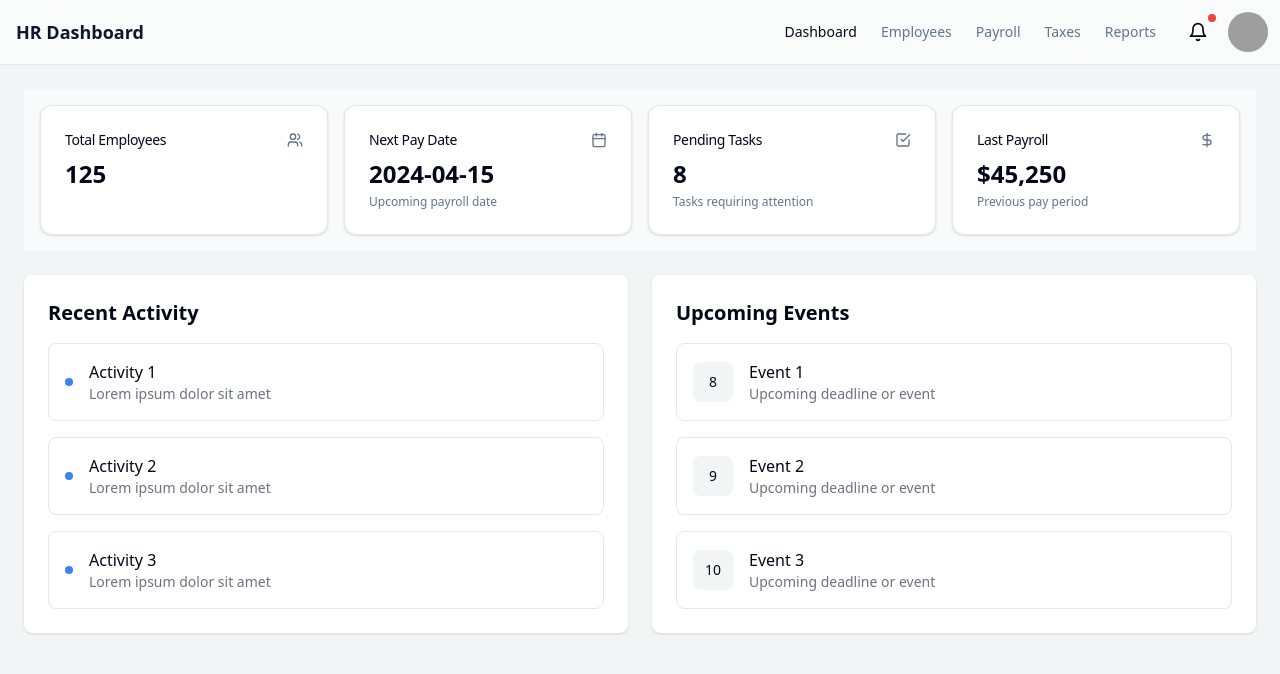
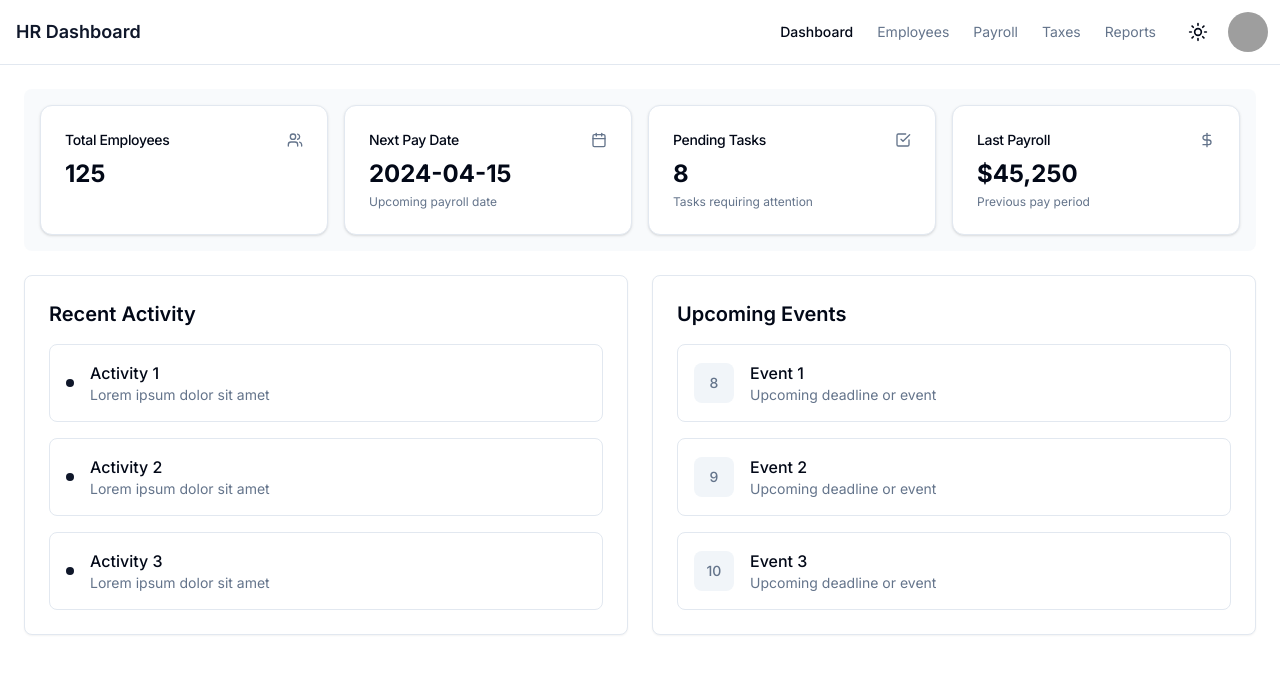
Before and after one commit to lenoxramsey/KampeynHR, a React (Vite) app: page / in a window 1280 px wide. Shown: the top 674 px of the page. Built offline with nearby package versions, Linux system fonts and the light colour scheme; grey boxes are pictures that could not be loaded.

Commit message:
Update all fonts to Inter font family. Also, replaced notifications icon with dark mode icon and functionality.

```diff
--- a/src/components/dashboard/MetricsGrid.tsx
+++ b/src/components/dashboard/MetricsGrid.tsx
@@ -16,13 +16,15 @@ const MetricCard = ({
   description,
 }: MetricCardProps) => {
   return (
-    <Card className="bg-white">
+    <Card className="bg-card">
       <CardHeader className="flex flex-row items-center justify-between space-y-0 pb-2">
-        <CardTitle className="text-sm font-medium">{title}</CardTitle>
+        <CardTitle className="text-sm font-medium text-card-foreground">
+          {title}
+        </CardTitle>
         <div className="h-4 w-4 text-muted-foreground">{icon}</div>
       </CardHeader>
       <CardContent>
-        <div className="text-2xl font-bold">{value}</div>
+        <div className="text-2xl font-bold text-card-foreground">{value}</div>
         {description && (
           <p className="text-xs text-muted-foreground mt-1">{description}</p>
         )}
@@ -49,7 +51,7 @@ export default function MetricsGrid({
   },
 }: MetricsGridProps) {
   return (
-    <div className="grid gap-4 md:grid-cols-2 lg:grid-cols-4 p-4 bg-gray-50">
+    <div className="grid gap-4 md:grid-cols-2 lg:grid-cols-4 p-4 bg-muted/50 rounded-lg">
       <MetricCard
         title="Total Employees"
         value={metrics.totalEmployees.toString()}
--- a/src/components/home.tsx
+++ b/src/components/home.tsx
@@ -1,9 +1,12 @@
-import React from "react";
+import React, { Suspense } from "react";
+import { LoadingSpinner } from "./ui/loading-spinner";
 
-import Header from "./layout/Header";
-import MetricsGrid from "./dashboard/MetricsGrid";
-import NotificationCenter from "./notifications/NotificationCenter";
-import EmployeeWizard from "./onboarding/EmployeeWizard";
+const Header = React.lazy(() => import("./layout/Header"));
+const MetricsGrid = React.lazy(() => import("./dashboard/MetricsGrid"));
+const NotificationCenter = React.lazy(
+  () => import("./notifications/NotificationCenter"),
+);
+const EmployeeWizard = React.lazy(() => import("./onboarding/EmployeeWizard"));
 
 interface HomeProps {
   userName?: string;
@@ -42,35 +45,40 @@ export default function Home({
   showOnboarding = false,
 }: HomeProps) {
   return (
-    <div className="min-h-screen bg-gray-100">
+    <div className="min-h-screen bg-background">
       <div className="flex h-screen">
         <div className="flex-1 flex flex-col">
+          <Suspense fallback={<LoadingSpinner />}>
             <Header
               userName={userName}
               userEmail={userEmail}
               notifications={notifications}
             />
+          </Suspense>
           <main className="flex-1 overflow-auto p-6 space-y-6">
+            <Suspense fallback={<LoadingSpinner />}>
               <MetricsGrid metrics={metrics} />
+            </Suspense>
 
             <div className="grid grid-cols-1 md:grid-cols-2 gap-6">
               {/* Left column for recent activity */}
               <div className="space-y-6">
-                <div className="bg-white p-6 rounded-lg shadow">
-                  <h2 className="text-xl font-semibold mb-4">
+                <div className="bg-card p-6 rounded-lg shadow-sm border">
+                  <h2 className="text-xl font-semibold mb-4 text-card-foreground">
                     Recent Activity
                   </h2>
                   <div className="space-y-4">
-                    {/* Placeholder for recent activity items */}
                     {Array.from({ length: 3 }).map((_, i) => (
                       <div
                         key={i}
-                        className="p-4 border rounded-lg flex items-center space-x-4"
+                        className="p-4 border rounded-lg flex items-center space-x-4 bg-background"
                       >
-                        <div className="w-2 h-2 bg-blue-500 rounded-full" />
+                        <div className="w-2 h-2 bg-primary rounded-full" />
                         <div>
-                          <p className="font-medium">Activity {i + 1}</p>
-                          <p className="text-sm text-gray-500">
+                          <p className="font-medium text-foreground">
+                            Activity {i + 1}
+                          </p>
+                          <p className="text-sm text-muted-foreground">
                             Lorem ipsum dolor sit amet
                           </p>
                         </div>
@@ -82,27 +90,28 @@ export default function Home({
 
               {/* Right column for upcoming events */}
               <div className="space-y-6">
-                <div className="bg-white p-6 rounded-lg shadow">
-                  <h2 className="text-xl font-semibold mb-4">
+                <div className="bg-card p-6 rounded-lg shadow-sm border">
+                  <h2 className="text-xl font-semibold mb-4 text-card-foreground">
                     Upcoming Events
                   </h2>
                   <div className="space-y-4">
-                    {/* Placeholder for upcoming events */}
                     {Array.from({ length: 3 }).map((_, i) => (
                       <div
                         key={i}
-                        className="p-4 border rounded-lg flex items-center space-x-4"
+                        className="p-4 border rounded-lg flex items-center space-x-4 bg-background"
                       >
-                        <div className="w-10 h-10 bg-gray-100 rounded-lg flex items-center justify-center">
-                          <span className="text-sm font-medium">
+                        <div className="w-10 h-10 bg-muted rounded-lg flex items-center justify-center">
+                          <span className="text-sm font-medium text-muted-foreground">
                             {new Date(
                               Date.now() + i * 24 * 60 * 60 * 1000,
                             ).getDate()}
                           </span>
                         </div>
                         <div>
-                          <p className="font-medium">Event {i + 1}</p>
-                          <p className="text-sm text-gray-500">
+                          <p className="font-medium text-foreground">
+                            Event {i + 1}
+                          </p>
+                          <p className="text-sm text-muted-foreground">
                             Upcoming deadline or event
                           </p>
                         </div>
@@ -116,7 +125,11 @@ export default function Home({
         </div>
       </div>
 
-      {showOnboarding && <EmployeeWizard />}
+      {showOnboarding && (
+        <Suspense fallback={<LoadingSpinner />}>
+          <EmployeeWizard />
+        </Suspense>
+      )}
     </div>
   );
 }
--- a/src/components/layout/Header.tsx
+++ b/src/components/layout/Header.tsx
@@ -1,5 +1,6 @@
 import React from "react";
-import { Bell, Settings, User, HelpCircle } from "lucide-react";
+import { Settings, User, HelpCircle } from "lucide-react";
+import { ThemeToggle } from "@/components/theme-toggle";
 import { NavLink } from "react-router-dom";
 import { navigationConfig } from "./nav";
 import { useState } from "react";
@@ -87,34 +88,7 @@ const Header = ({
             )),
           )}
           <div className="flex items-center gap-4">
-            <DropdownMenu>
-              <DropdownMenuTrigger asChild>
-                <Button variant="ghost" size="icon" className="relative">
-                  <Bell className="h-5 w-5" />
-                  {notifications.length > 0 && (
-                    <span className="absolute top-0 right-0 h-2 w-2 rounded-full bg-red-500" />
-                  )}
-                </Button>
-              </DropdownMenuTrigger>
-              <DropdownMenuContent align="end" className="w-80">
-                <div className="p-4">
-                  <h3 className="font-medium mb-2">Notifications</h3>
-                  <div className="space-y-2">
-                    {notifications.map((notification) => (
-                      <div
-                        key={notification.id}
-                        className="p-2 bg-muted rounded-lg"
-                      >
-                        <div className="font-medium">{notification.title}</div>
-                        <div className="text-sm text-muted-foreground">
-                          {notification.message}
-                        </div>
-                      </div>
-                    ))}
-                  </div>
-                </div>
-              </DropdownMenuContent>
-            </DropdownMenu>
+            <ThemeToggle />
 
             <DropdownMenu>
               <DropdownMenuTrigger asChild>
--- /dev/null
+++ b/src/components/theme-provider.tsx
@@ -0,0 +1,73 @@
+import { createContext, useContext, useEffect, useState } from "react";
+
+type Theme = "dark" | "light" | "system";
+
+type ThemeProviderProps = {
+  children: React.ReactNode;
+  defaultTheme?: Theme;
+  storageKey?: string;
+};
+
+type ThemeProviderState = {
+  theme: Theme;
+  setTheme: (theme: Theme) => void;
+};
+
+const initialState: ThemeProviderState = {
+  theme: "system",
+  setTheme: () => null,
+};
+
+const ThemeProviderContext = createContext<ThemeProviderState>(initialState);
+
+export function ThemeProvider({
+  children,
+  defaultTheme = "system",
+  storageKey = "ui-theme",
+  ...props
+}: ThemeProviderProps) {
+  const [theme, setTheme] = useState<Theme>(
+    () => (localStorage.getItem(storageKey) as Theme) || defaultTheme,
+  );
+
+  useEffect(() => {
+    const root = window.document.documentElement;
+
+    root.classList.remove("light", "dark");
+
+    if (theme === "system") {
+      const systemTheme = window.matchMedia("(prefers-color-scheme: dark)")
+        .matches
+        ? "dark"
+        : "light";
+
+      root.classList.add(systemTheme);
+      return;
+    }
+
+    root.classList.add(theme);
+  }, [theme]);
+
+  const value = {
+    theme,
+    setTheme: (theme: Theme) => {
+      localStorage.setItem(storageKey, theme);
+      setTheme(theme);
+    },
+  };
+
+  return (
+    <ThemeProviderContext.Provider {...props} value={value}>
+      {children}
+    </ThemeProviderContext.Provider>
+  );
+}
+
+export const useTheme = () => {
+  const context = useContext(ThemeProviderContext);
+
+  if (context === undefined)
+    throw new Error("useTheme must be used within a ThemeProvider");
+
+  return context;
+};
--- /dev/null
+++ b/src/components/theme-toggle.tsx
@@ -0,0 +1,35 @@
+import { Moon, Sun } from "lucide-react";
+import { Button } from "@/components/ui/button";
+import {
+  DropdownMenu,
+  DropdownMenuContent,
+  DropdownMenuItem,
+  DropdownMenuTrigger,
+} from "@/components/ui/dropdown-menu";
+import { useTheme } from "@/components/theme-provider";
+
+export function ThemeToggle() {
+  const { setTheme } = useTheme();
+
+  return (
+    <DropdownMenu>
+      <DropdownMenuTrigger asChild>
+        <Button variant="ghost" size="icon">
+          <Sun className="h-5 w-5 rotate-0 scale-100 transition-all dark:-rotate-90 dark:scale-0" />
+          <Moon className="absolute h-5 w-5 rotate-90 scale-0 transition-all dark:rotate-0 dark:scale-100" />
+          <span className="sr-only">Toggle theme</span>
+        </Button>
+      </DropdownMenuTrigger>
+      <DropdownMenuContent align="end">
+        <DropdownMenuItem onClick={() => setTheme("light")}>
+          <Sun className="mr-2 h-4 w-4" />
+          <span>Light</span>
+        </DropdownMenuItem>
+        <DropdownMenuItem onClick={() => setTheme("dark")}>
+          <Moon className="mr-2 h-4 w-4" />
+          <span>Dark</span>
+        </DropdownMenuItem>
+      </DropdownMenuContent>
+    </DropdownMenu>
+  );
+}
--- /dev/null
+++ b/src/components/ui/loading-spinner.tsx
@@ -0,0 +1,9 @@
+import { Loader2 } from "lucide-react";
+
+export function LoadingSpinner() {
+  return (
+    <div className="flex h-full w-full items-center justify-center">
+      <Loader2 className="h-6 w-6 animate-spin text-primary" />
+    </div>
+  );
+}
--- a/src/index.css
+++ b/src/index.css
@@ -1,6 +1,14 @@
+@import url("https://fonts.googleapis.com/css2?family=Inter:wght@100..900&display=swap");
+
 @tailwind base;
 @tailwind components;
 @tailwind utilities;
+
+@layer base {
+  html {
+    font-family: "Inter", system-ui, sans-serif;
+  }
+}
 
 @layer base {
   :root {
```
Also changed, not shown: src/App.tsx (+9 -3 lines), tailwind.config.js (+8 -5 lines). Lines whose indentation alone changed are shown as unchanged.
